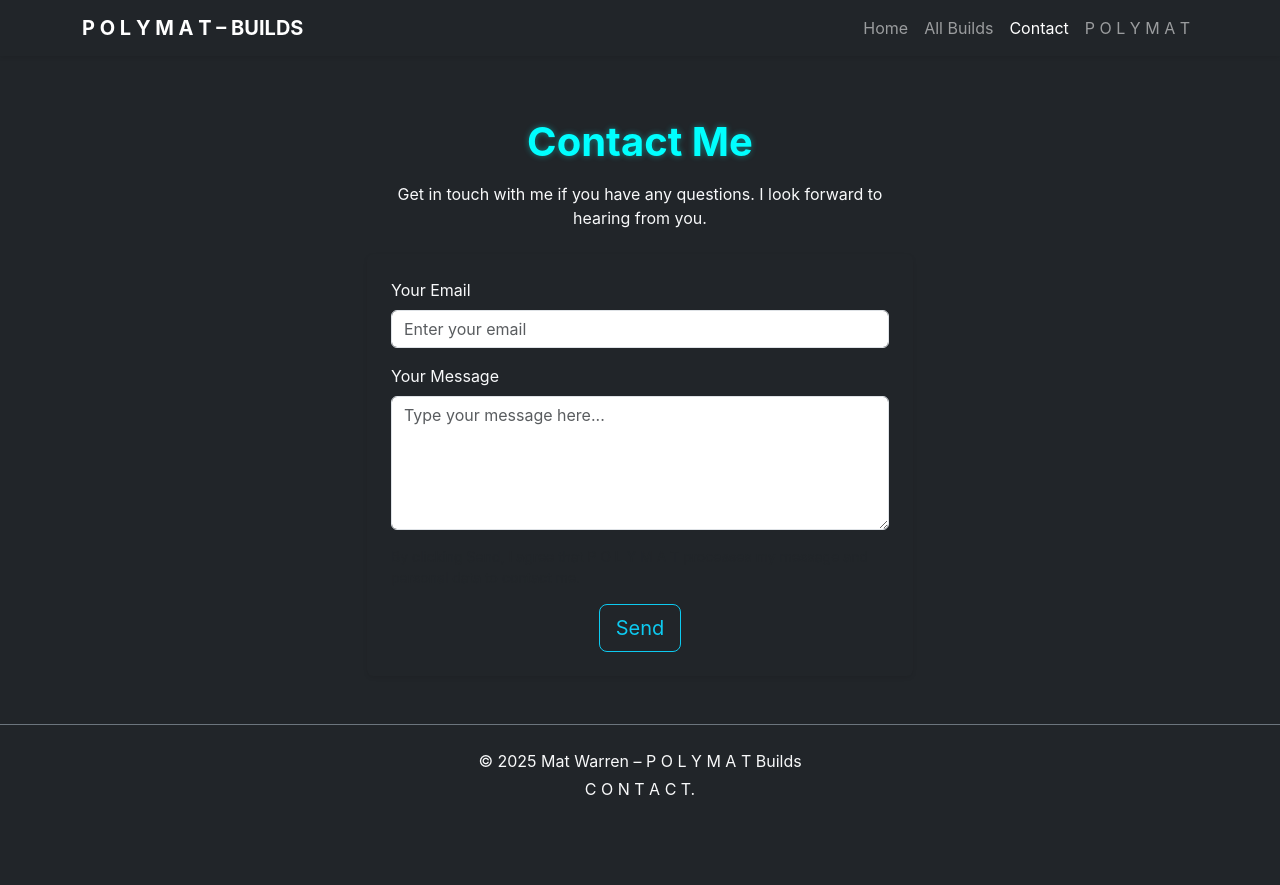
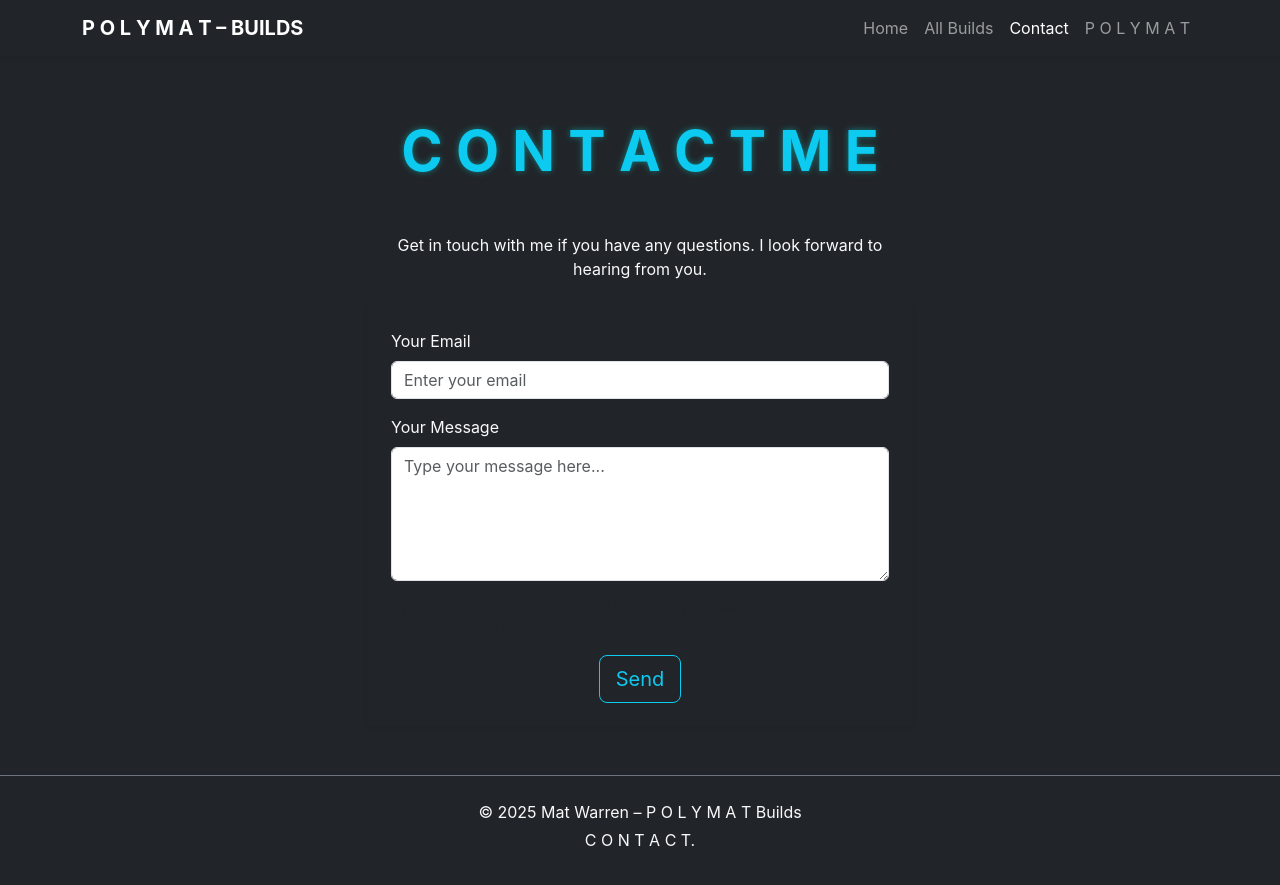
Before and after one commit to astro-mat/polymatBuilds, a Jekyll site: the page built from contact.html, in a window 1280 px wide. Shown: the top 885 px of the page. Built offline with Jekyll 4.4.1, drawn with Linux system fonts in a browser that asks for light colours.

Commit message:
Change contact header

```diff
--- a/contact.html
+++ b/contact.html
@@ -6,7 +6,7 @@
 <section class="bg-dark container my-5">
   <div class="row justify-content-center">
     <div class="col-md-8 col-lg-6">
-      <h1 class="fw-bold mb-3 text-center">Contact Me</h1>
+      <h1 class="text-center mb-5 display-4 fw-bold mb-3 text-info">C O N T A C T M E</h1>
       <p class="text-center mb-4">
         Get in touch with me if you have any questions. I look forward to hearing from you.
       </p>
```
